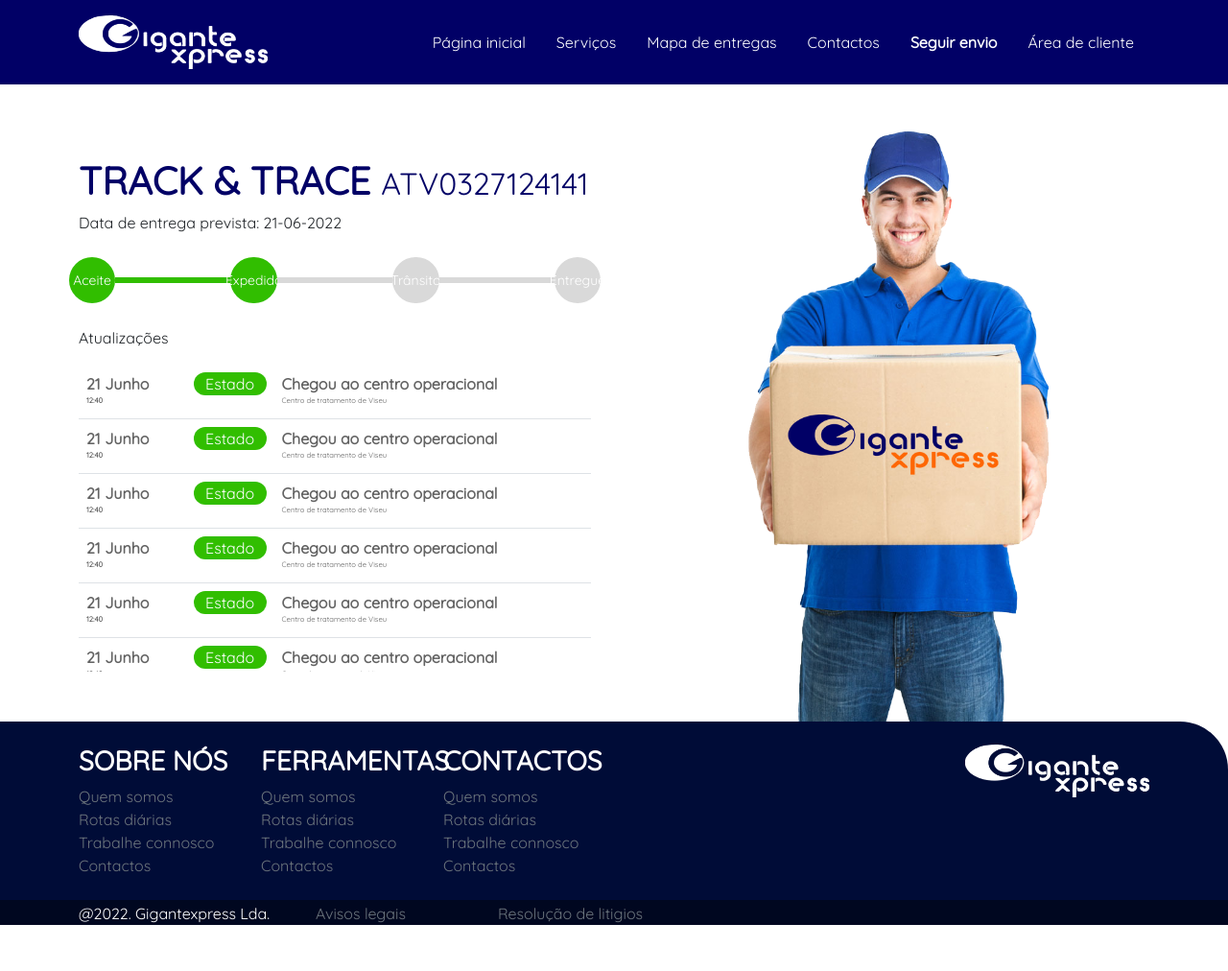
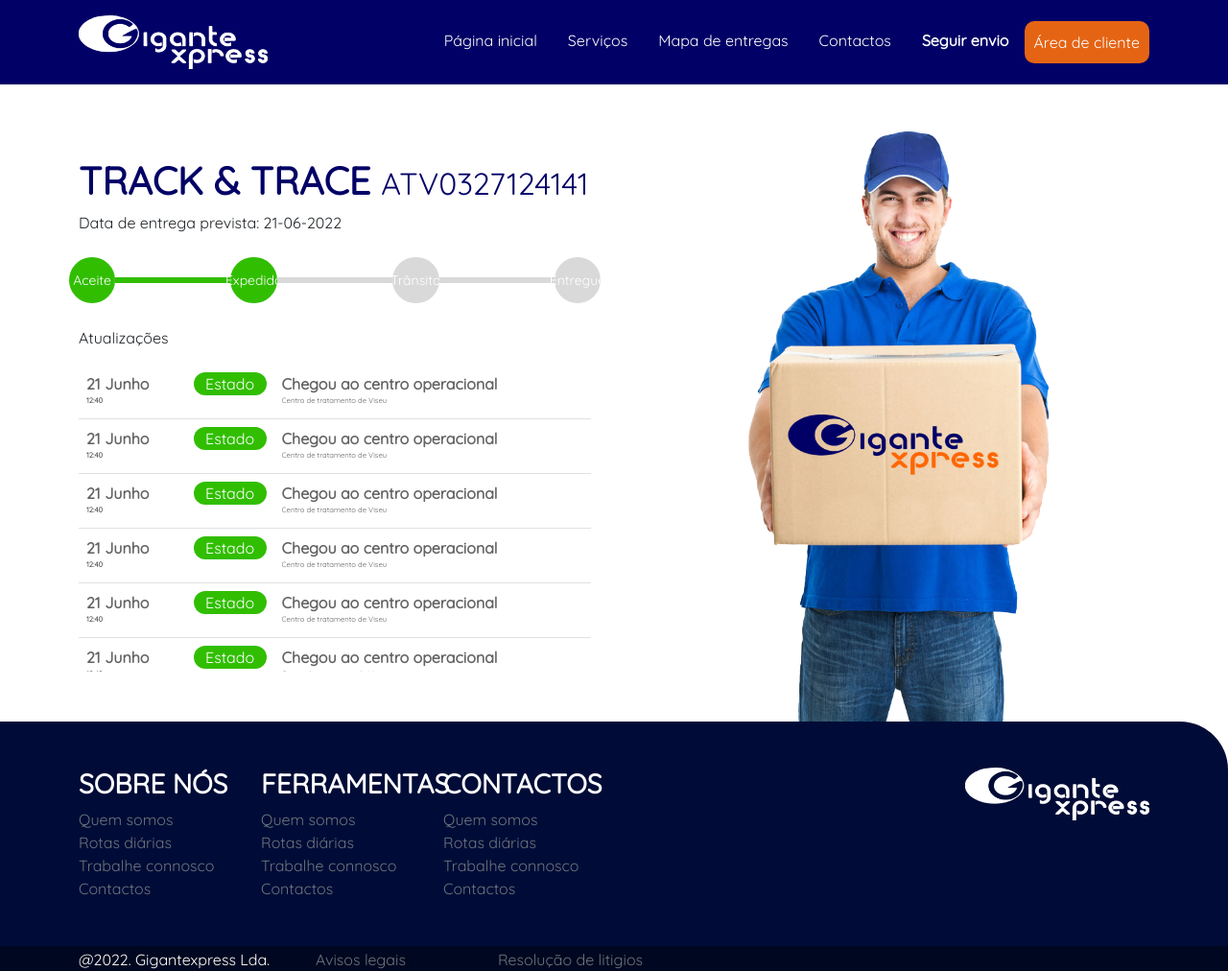
Before and after one commit to Wyzo/enovo_webtransportes, a plain HTML site: page seguirenvio.html in a window 1280 px wide. Shown: the whole page at 96% size. Before the commit the page ends 964 px from the top, so only its background shows below. Drawn offline with nearby package versions, Linux system fonts and the light colour scheme.

Commit message:
Fixed nav bar button sizes

```diff
--- a/seguirenvio.html
+++ b/seguirenvio.html
@@ -31,7 +31,7 @@
                 <li class="nav-item"><a href="contactos.html" class="nav-link text-white">Contactos</a></li>
                 <li class="nav-item"><a href="seguirenvio.html" class="nav-link text-white fw-bold">Seguir envio</a>
                 </li>
-                <li class="nav-item"><a href="#" class="nav-link text-white">Área de cliente</a>
+                <li class="nav-item"><a href="#" class="nav-link text-white" style="background-color: #E56414; padding: 10px; border-radius: 10px">Área de cliente</a>
                 </li>
             </ul>
         </div>
@@ -127,7 +127,7 @@
     </div>
     <div class="footer" style="background-color: #000C37; border-top-right-radius: 50px;">
         <div class="container text-white">
-            <div class="row py-4 pb-4">
+            <div class="row py-5 pb-5">
                 <div class="col-2">
                     <h1 class="fs-3 fw-bold">SOBRE NÓS</h1>
                     <ul class="text-decoration-none list-group list-group-flush" style="list-style-type: none;">
@@ -137,6 +137,7 @@
                         <li class="text-secondary">Contactos</li>
                     </ul>
                 </div>
+
                 <div class="col-2">
                     <h1 class="fs-3 fw-bold">FERRAMENTAS</h1>
                     <ul class="text-decoration-none list-group list-group-flush" style="list-style-type: none;">
@@ -146,6 +147,7 @@
                         <li class="text-secondary">Contactos</li>
                     </ul>
                 </div>
+
                 <div class="col-2">
                     <h1 class="fs-3 fw-bold">CONTACTOS</h1>
                     <ul class="text-decoration-none list-group list-group-flush" style="list-style-type: none;">
```
Also changed, not shown: contactos.html (+2 -2 lines), index.html (+1 -1 lines), mapaentregas.html (+1 -1 lines), servicos.html (+4 -2 lines).
